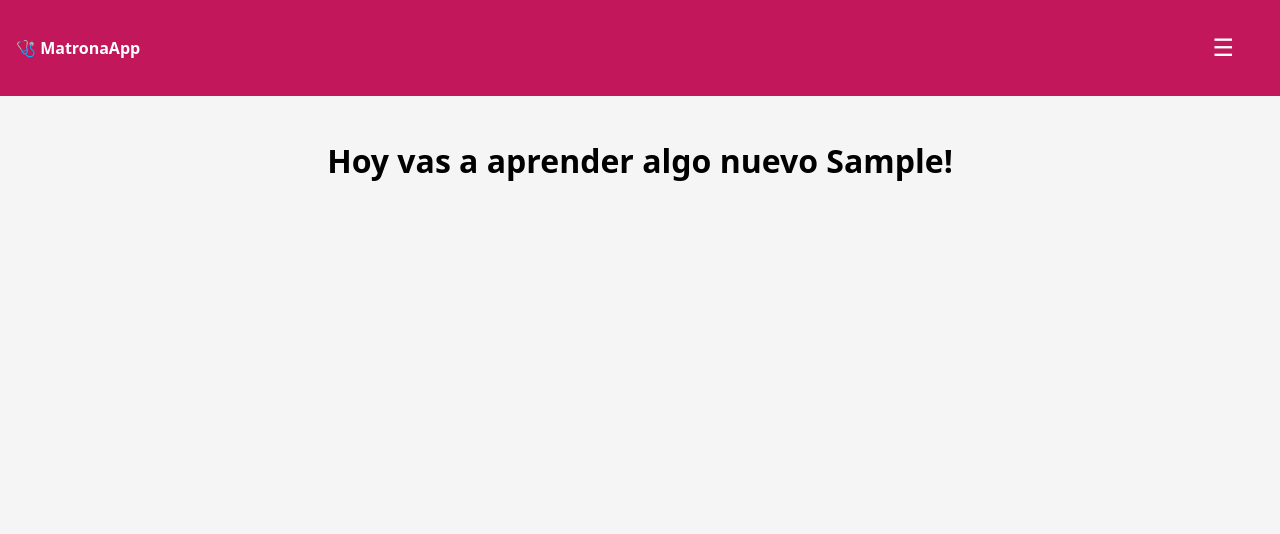
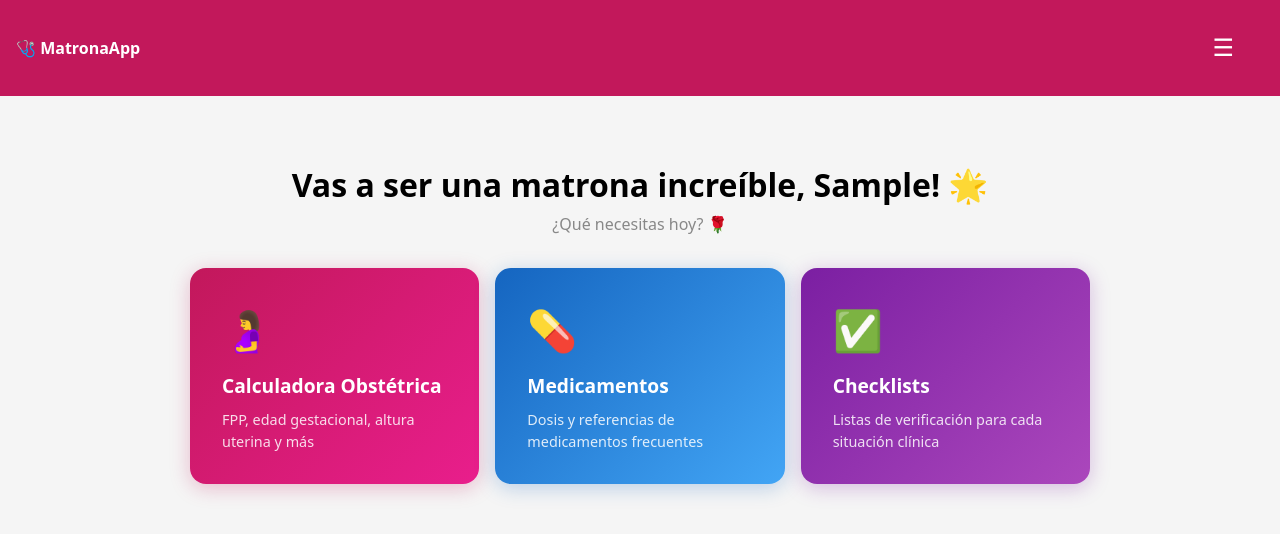
Before and after one commit to sofgajardo6-max/Matrona-app, a React (Vite) app: page / in a window 1280 px wide. Both pictures are taken after typing "Sample" into the empty fields and a click on the button "Listo". Shown: the top 534 px of the page. Built offline with nearby package versions, Linux system fonts and the light colour scheme.

Commit message:
agregue botones al inicio

```diff
--- a/src/App.jsx
+++ b/src/App.jsx
@@ -1,9 +1,9 @@
 import { useState } from 'react'
 import { HashRouter, Routes, Route } from 'react-router-dom'
 import './App.css'
-import mensajes from './data/mensajes'
 import Calculadoras from './pages/calculadoras'
 import Navbar from './components/navbar'
+import Home from './pages/Home'
 
 function App() {
   const [nombre, setNombre] = useState(localStorage.getItem('nombre') || '')
@@ -31,17 +31,19 @@ function App() {
     )
   }
 
-  const mensajeAleatorio = mensajes[Math.floor(Math.random() * mensajes.length)].replace('{nombre}', nombre)
-
   return (
     <HashRouter>
       <Navbar />
       <div style={{ padding: '1rem' }}>
         <Routes>
-          <Route path="/" element={<h1>{mensajeAleatorio}</h1>} />
+          <Route path="/" element={<Home nombre={nombre} />} />
           <Route path="/calculadoras" element={<Calculadoras />} />
+          <Route path="/medicamentos" element={<h2>Medicamentos — próximamente</h2>} />
           <Route path="/checklists" element={<h2>Checklists — próximamente</h2>} />
-          <Route path="/medicamentos" element={<h2>Medicamentos — próximamente</h2>} />
+          <Route path="/uego" element={<h2>UEGO — próximamente</h2>} />
+          <Route path="/cesfam" element={<h2>CESFAM — próximamente</h2>} />
+          <Route path="/aro" element={<h2>ARO — próximamente</h2>} />
+          <Route path="/simuv" element={<h2>SIMUV — próximamente</h2>} />
         </Routes>
       </div>
     </HashRouter>
--- a/src/components/navbar.jsx
+++ b/src/components/navbar.jsx
@@ -20,9 +20,11 @@ function Navbar() {
         <div style={{ display: 'flex', flexDirection: 'column', gap: '8px', marginTop: '1rem' }}>
           {[
             { to: '/', label: '🏠 Inicio' },
-      { to: '/calculadoras', label: '🧮 Calculadoras' },
             { to: '/checklists', label: '✅ Checklists' },
-      { to: '/medicamentos', label: '💊 Medicamentos' },
+            { to: '/uego', label: '🚨 UEGO' },
+            { to: '/cesfam', label: '🏥 CESFAM' },
+            { to: '/aro', label: '⚠️ ARO' },
+            { to: '/simuv', label: '📋 SIMUV' },
           ].map(({ to, label }) => (
             <Link
               key={to}
--- /dev/null
+++ b/src/pages/Home.jsx
@@ -0,0 +1,84 @@
+import { useNavigate } from 'react-router-dom'
+
+const cards = [
+  {
+    to: '/calculadoras',
+    emoji: '🤰',
+    titulo: 'Calculadora Obstétrica',
+    descripcion: 'FPP, edad gestacional, altura uterina y más',
+    color: '#c2185b',
+    gradiente: 'linear-gradient(135deg, #c2185b, #e91e8c)'
+  },
+  {
+    to: '/medicamentos',
+    emoji: '💊',
+    titulo: 'Medicamentos',
+    descripcion: 'Dosis y referencias de medicamentos frecuentes',
+    color: '#1565c0',
+    gradiente: 'linear-gradient(135deg, #1565c0, #42a5f5)'
+  },
+  {
+    to: '/checklists',
+    emoji: '✅',
+    titulo: 'Checklists',
+    descripcion: 'Listas de verificación para cada situación clínica',
+    color: '#7b1fa2',
+    gradiente: 'linear-gradient(135deg, #7b1fa2, #ab47bc)'
+  }
+]
+
+function Home({ nombre }) {
+  const navigate = useNavigate()
+  const mensajeAleatorio = [
+    `Vas a ser una matrona increíble, ${nombre}! 🌟`,
+    `Un turno a la vez, ${nombre} 💪`,
+    `Cada día estás más cerca, ${nombre}! 🩺`,
+    `Tú puedes con esto y más, ${nombre} 💖`,
+  ][Math.floor(Math.random() * 4)]
+
+  return (
+    <div style={{ padding: '1.5rem' }}>
+      <h1 style={{ marginBottom: '0.5rem' }}>{mensajeAleatorio}</h1>
+      <p style={{ color: '#888', marginBottom: '2rem' }}>¿Qué necesitas hoy? 🌹</p>
+
+      <div style={{
+        display: 'grid',
+        gridTemplateColumns: 'repeat(auto-fit, minmax(280px, 1fr))',
+        gap: '1rem',
+        maxWidth: '900px',
+        margin: '0 auto'
+      }}>
+        {cards.map(card => (
+          <div
+            key={card.to}
+            onClick={() => navigate(card.to)}
+            style={{
+              background: card.gradiente,
+              borderRadius: '16px',
+              padding: '2rem',
+              cursor: 'pointer',
+              color: 'white',
+              textAlign: 'left',
+              boxShadow: `0 4px 20px ${card.color}44`,
+              transition: 'transform 0.2s, box-shadow 0.2s',
+            }}
+            onMouseEnter={e => {
+              e.currentTarget.style.transform = 'translateY(-4px)'
+              e.currentTarget.style.boxShadow = `0 8px 30px ${card.color}66`
+            }}
+            onMouseLeave={e => {
+              e.currentTarget.style.transform = 'translateY(0)'
+              e.currentTarget.style.boxShadow = `0 4px 20px ${card.color}44`
+            }}
+          >
+            <div style={{ fontSize: '2.5rem', marginBottom: '0.75rem' }}>{card.emoji}</div>
+            <h2 style={{ color: 'white', margin: '0 0 0.5rem 0', fontSize: '1.2rem' }}>{card.titulo}</h2>
+            <p style={{ margin: 0, opacity: 0.85, fontSize: '0.9rem' }}>{card.descripcion}</p>
+          </div>
+        ))}
+      </div>
+    </div>
+  )
+}
+
+export default Home
```
Lines whose indentation alone changed are shown as unchanged.
